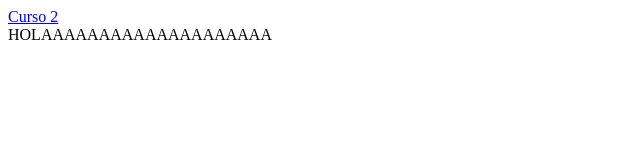
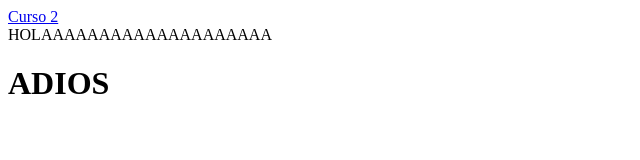
Before and after one commit to Juan97G/demo-repo2, a plain HTML site: page index.html in a window 1280 px wide. Shown: the whole page, without its empty margins (0-640 px from the left). Drawn offline with Linux system fonts and the light colour scheme.

Commit message:
Nueva modificacion al index

```diff
--- a/index.html
+++ b/index.html
@@ -8,5 +8,6 @@
 <body>
     <a href="#">Curso 2</a>
     <div>HOLAAAAAAAAAAAAAAAAAAAA</div>
+    <h1>ADIOS</h1>
 </body>
 </html>
```
